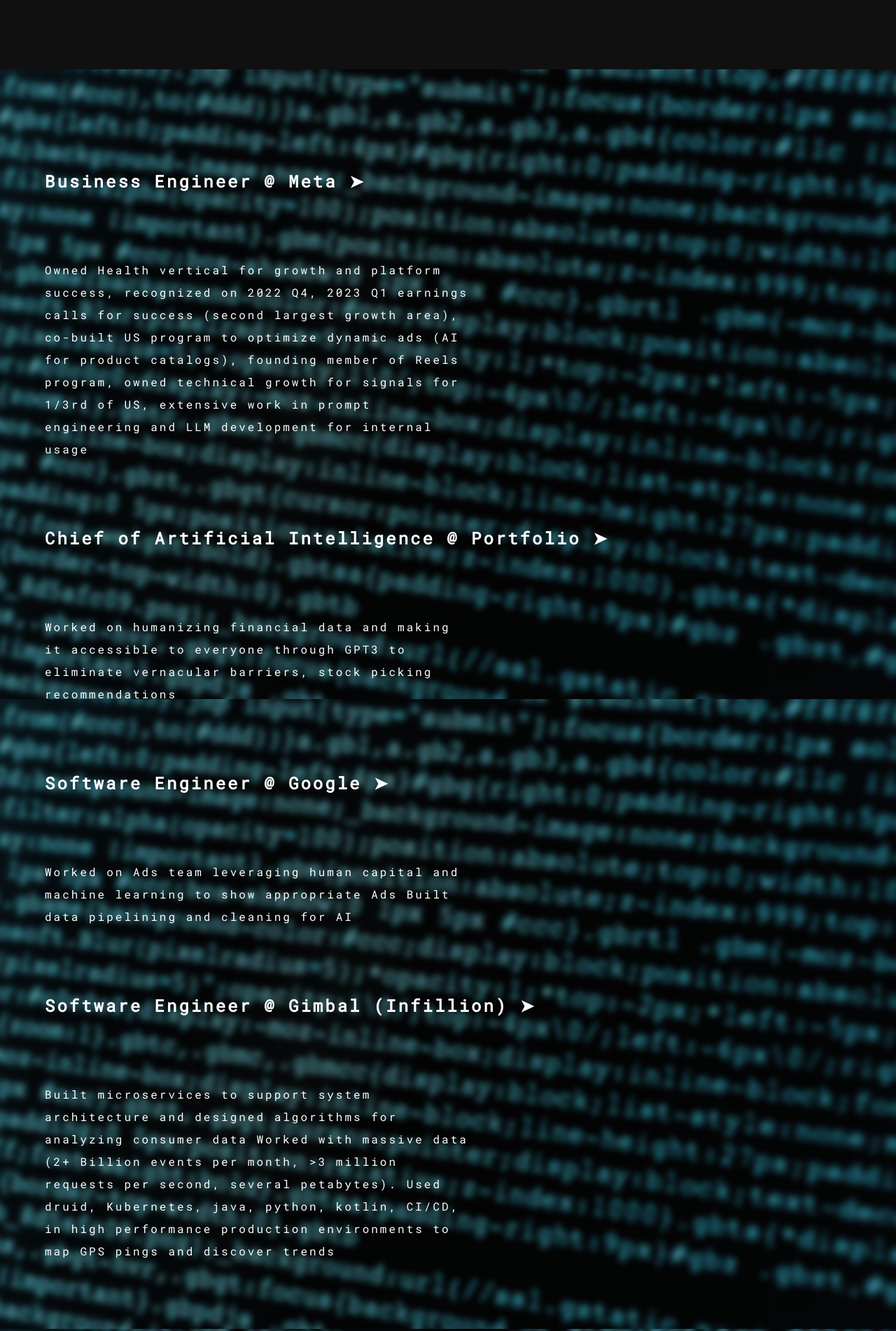
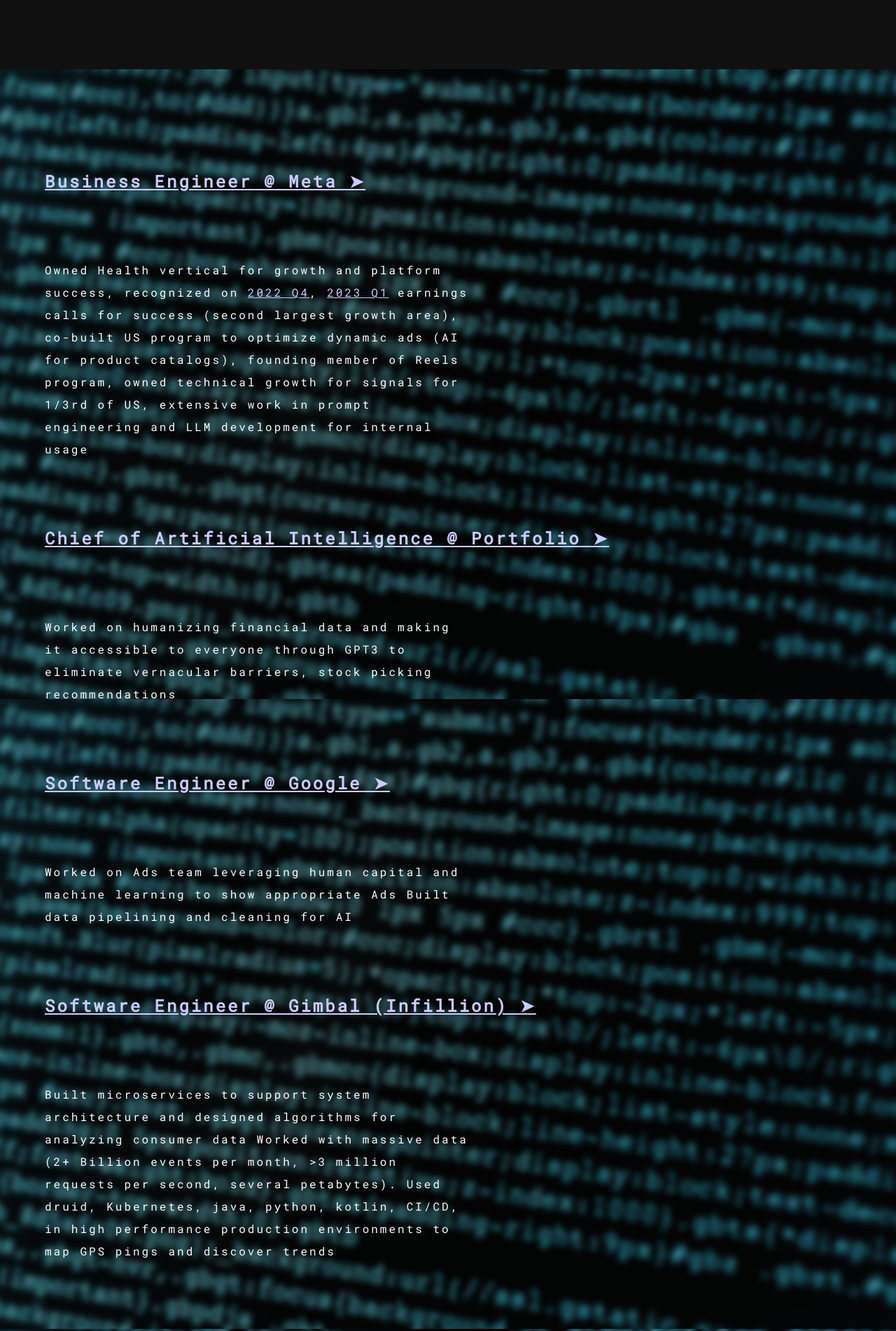
Before and after one commit to nmits/nmits.github.io, a Jekyll site: the page built from index.html, in a window 1280 px wide. Shown: the part 1115-3017 px from the top of the page at 70% size. Built offline with Jekyll 4.4.1, drawn with Linux system fonts in a browser that asks for light colours; nearby versions of some CDN libraries.

Commit message:
Update _layout.scss

```diff
--- a/_sass/_layout.scss
+++ b/_sass/_layout.scss
@@ -222,6 +222,8 @@
 
     a{
         transition: filter 400ms ease-out;
+        text-decoration: underline;
+        color: #ccccff;
     }
 
     a:hover{
```
